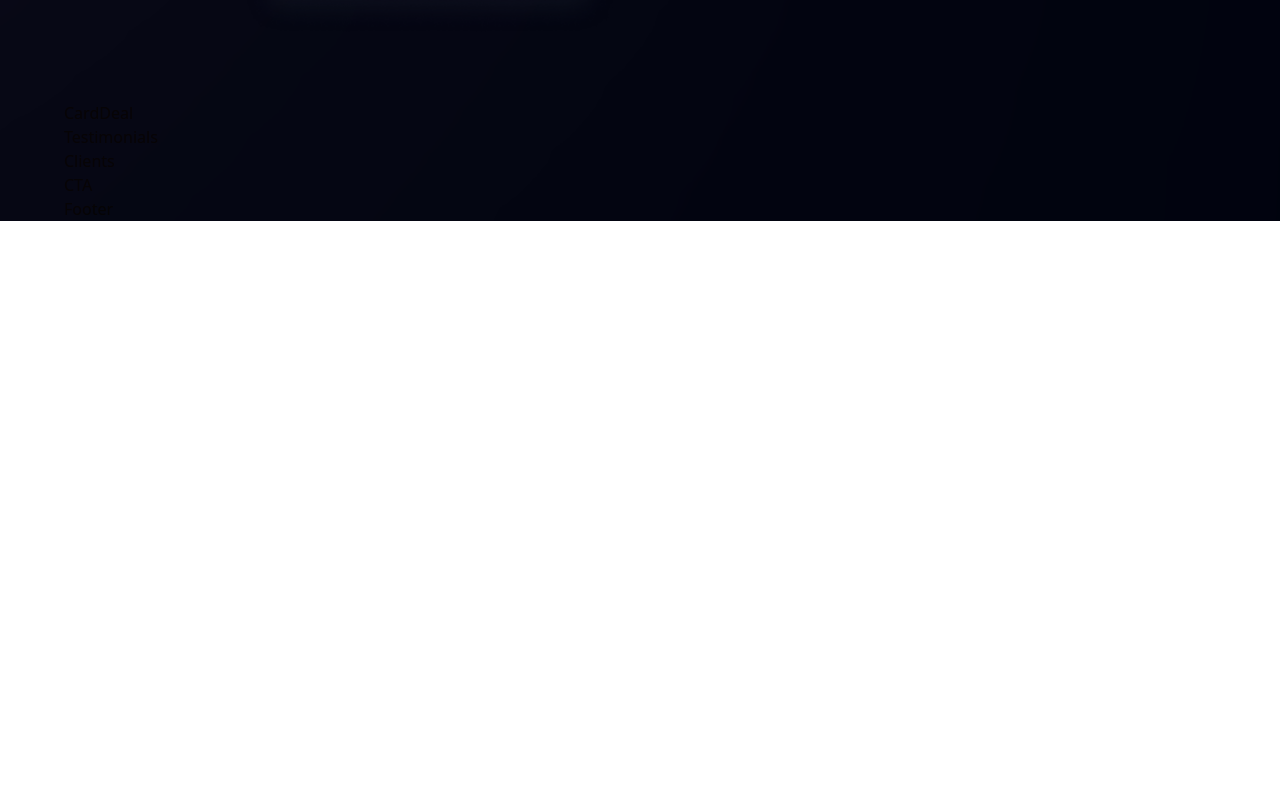
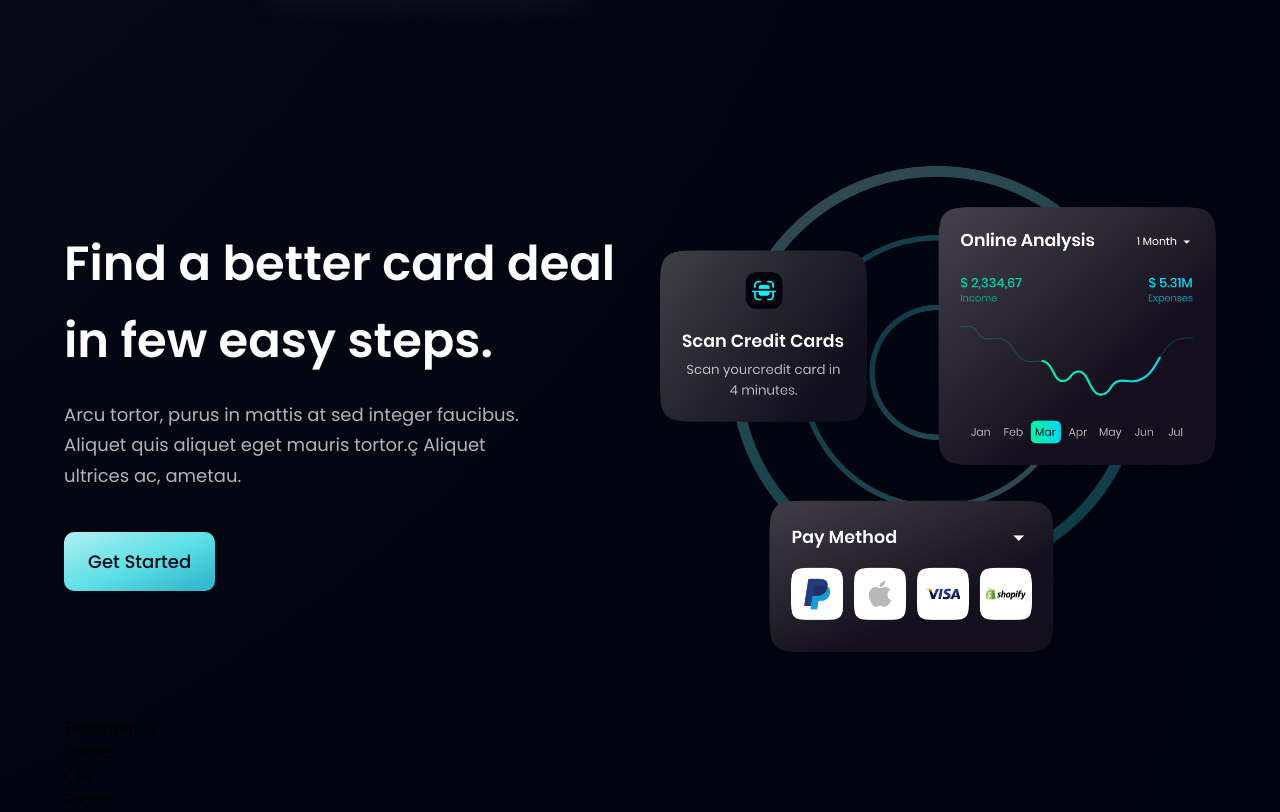
Before and after one commit to eduardomaldonadofernandez21/bank_modern_app, a React (Vite) app in the folder bank_modern_app/: page / in a window 1280 px wide. Shown: the part 2115-2927 px from the top of the page. Before the commit the page ends 2336 px from the top, so only its background shows below. Built offline with nearby package versions, Linux system fonts and the light colour scheme.

Commit message:
creation cardDeal

```diff
--- a/bank_modern_app/src/components/CardDeal.jsx
+++ b/bank_modern_app/src/components/CardDeal.jsx
@@ -1,8 +1,27 @@
-import React from 'react';
+import { card } from "../assets";
+import styles, { layout } from "../style";
+import Button from "./Button";
 
 const CardDeal = () => {
   return (
-    <div>CardDeal</div>
+    <section className={layout.section}>
+      <div className={layout.sectionInfo}>
+        <h2 className={styles.heading2}>
+          Find a better card deal <br className="sm:block hidden"/>
+          in few easy steps.
+        </h2>
+        <p className={`${styles.paragraph} max-w-[470px] mt-5`}>
+        Arcu tortor, purus in mattis at sed integer faucibus. Aliquet quis
+        aliquet eget mauris tortor.ç Aliquet ultrices ac, ametau.
+        </p>
+
+        <Button styles={`mt-10`}/>
+      </div>
+
+      <div className={layout.sectionImg}>
+        <img src={card} alt="billing" className="w-[100%] h-[100%]" />
+      </div>
+    </section>
   );
 }
 
```
